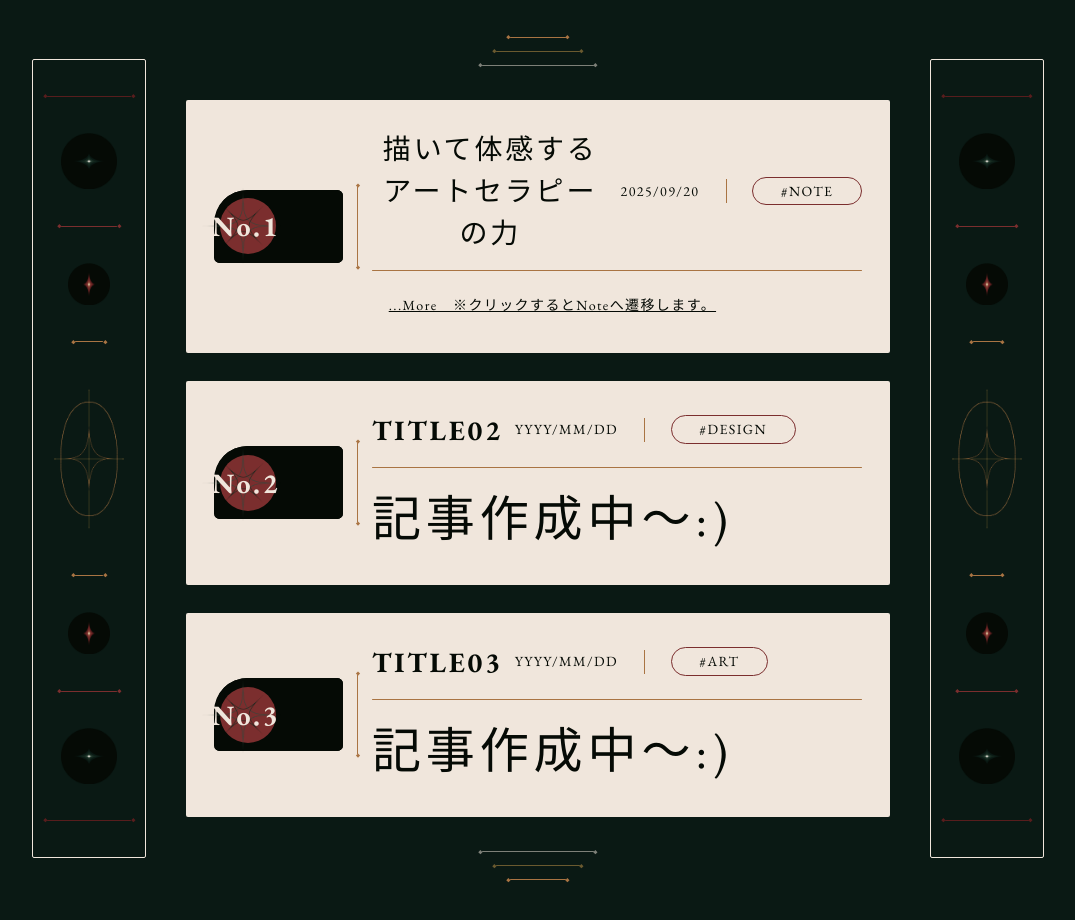
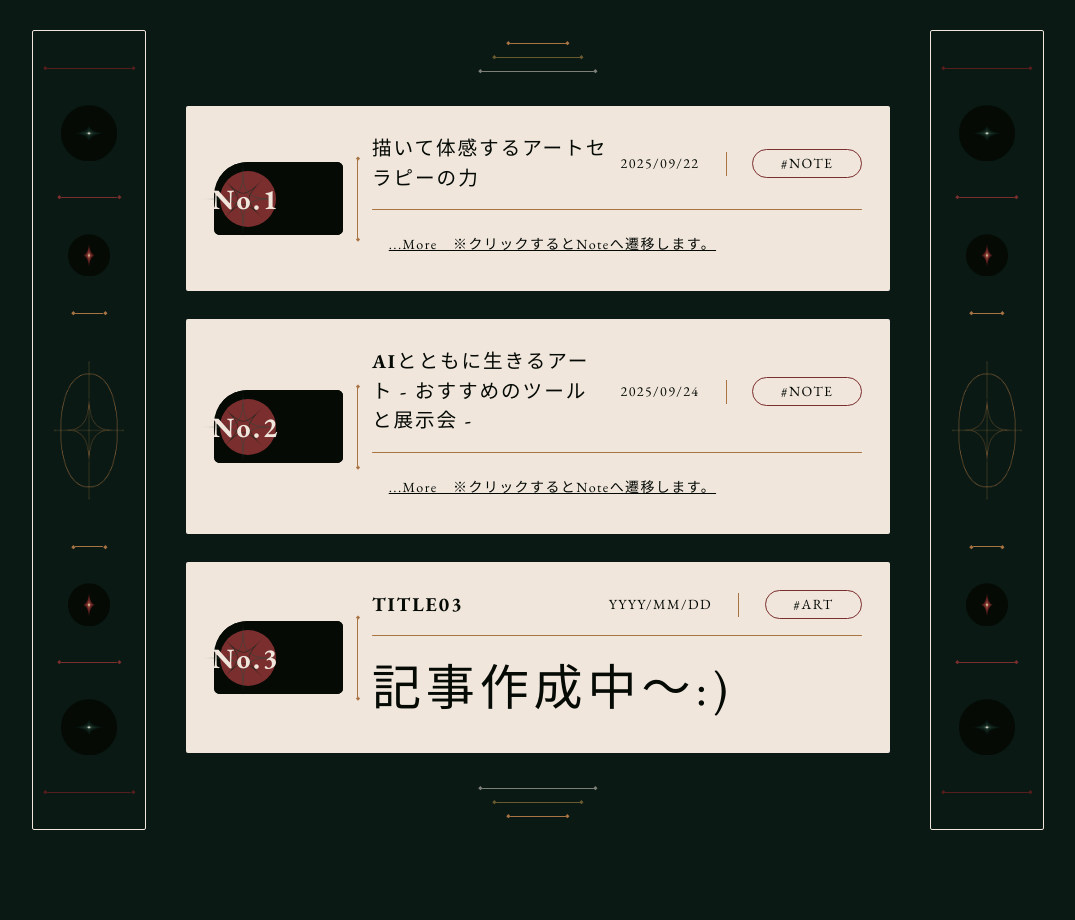
Before and after one commit to Mtorexis/Mt.OrexisPortfoliosite, a React (Vite) app: page / in a window 1280 px wide. Shown: the part 6180-7100 px from the top of the page, without its empty margins (102-1177 px from the left). Built offline with nearby package versions, Linux system fonts and the light colour scheme; a web font is replaced by a local one.

Commit message:
Blog.tsx と App.css を変更

```diff
--- a/src/App.css
+++ b/src/App.css
@@ -1520,7 +1520,7 @@ div {
   display: flex;
   flex-direction: row;   /* 横並び */
   align-items: center;
-  /*width: 100%;*/
+  width: 100%;
   gap: 12px;
   justify-content: flex-start;
   text-transform: uppercase;
@@ -1528,7 +1528,8 @@ div {
 .slide-title {
   flex: 1;
   font-weight: bold;
-  font-size: 1rem;
+  font-size: 0.7rem;
+  text-align: left;
 }
 
 .slide-date {
--- a/src/components/Blog.tsx
+++ b/src/components/Blog.tsx
@@ -4,16 +4,16 @@ const articles = [
   {
     id: 1,
     title: "描いて体感するアートセラピーの力",
-    date: "2025/09/20",
+    date: "2025/09/22",
     content: "...More　※クリックするとNoteへ遷移します。",
     tag: "#Note"
   },
   {
     id: 2,
-    title: "Title02",
-    date: "YYYY/MM/DD",
-    content: "記事作成中〜:)",
-    tag: "#Design"
+    title: "AIとともに生きるアート - おすすめのツールと展示会 -",
+    date: "2025/09/24",
+    content: "...More　※クリックするとNoteへ遷移します。",
+    tag: "#Note"
   },
   {
     id: 3,
@@ -40,14 +40,14 @@ const articles = [
 
 function Blog() {
   const [start, setStart] = useState(0);
-  const [showNoteEmbed, setShowNoteEmbed] = useState(false);
+  const [noteSrc, setNoteSrc] = useState<string | null>(null);
 
   // 表示するスライドを3枚だけ切り出す
   const visibleArticles = articles.slice(start, start + 3);
 
   // noteの埋め込みスクリプトを動的に読み込み
   useEffect(() => {
-    if (showNoteEmbed) {
+    if (noteSrc) {
       const script = document.createElement('script');
       script.src = 'https://note.com/scripts/embed.js';
       script.charset = 'utf-8';
@@ -62,7 +62,7 @@ function Blog() {
         }
       };
     }
-  }, [showNoteEmbed]);
+  }, [noteSrc]);
 
   // const canPrev = start > 0;
   // const canNext = start + 3 < slides.length;
@@ -153,9 +153,9 @@ function Blog() {
                     </div>
                     <div className="slide-right-item slide-right-line"></div>
                     <div className="slide-right-item">
-                      {article.id === 1 ? (
+                      {article.id === 1 && (
                         <button
-                          onClick={() => setShowNoteEmbed(true)}
+                          onClick={() => setNoteSrc('https://note.com/embed/notes/n275a5d9bd3cd')}
                           className="article-link"
                           style={{
                             background: 'none',
@@ -168,7 +168,24 @@ function Blog() {
                         >
                           {article.content}
                         </button>
-                      ) : (
+                      )}
+                      {article.id === 2 && (
+                        <button
+                          onClick={() => setNoteSrc('https://note.com/embed/notes/n6bd268f45194')}
+                          className="article-link"
+                          style={{
+                            background: 'none',
+                            border: 'none',
+                            cursor: 'pointer',
+                            textDecoration: 'underline',
+                            color: 'inherit',
+                            font: 'inherit'
+                          }}
+                        >
+                          {article.content}
+                        </button>
+                      )}
+                      {article.id !== 1 && article.id !== 2 && (
                         <div className="article-content">
                           {article.content}
                         </div>
@@ -226,7 +243,7 @@ function Blog() {
       </div>
 
       {/* Note埋め込みモーダル */}
-      {showNoteEmbed && (
+      {noteSrc && (
         <div
           className="note-modal-overlay"
           style={{
@@ -241,7 +258,7 @@ function Blog() {
             alignItems: 'center',
             zIndex: 1000
           }}
-          onClick={() => setShowNoteEmbed(false)}
+          onClick={() => setNoteSrc(null)}
         >
           <div
             className="note-modal-content"
@@ -257,7 +274,7 @@ function Blog() {
             onClick={(e) => e.stopPropagation()}
           >
             <button
-              onClick={() => setShowNoteEmbed(false)}
+              onClick={() => setNoteSrc(null)}
               style={{
                 position: 'absolute',
                 top: '10px',
@@ -273,7 +290,7 @@ function Blog() {
             </button>
             <iframe
               className="note-embed"
-              src="https://note.com/embed/notes/n4fdd9e499e9e"
+              src={noteSrc || ''}
               style={{
                 border: 0,
                 display: 'block',
```
